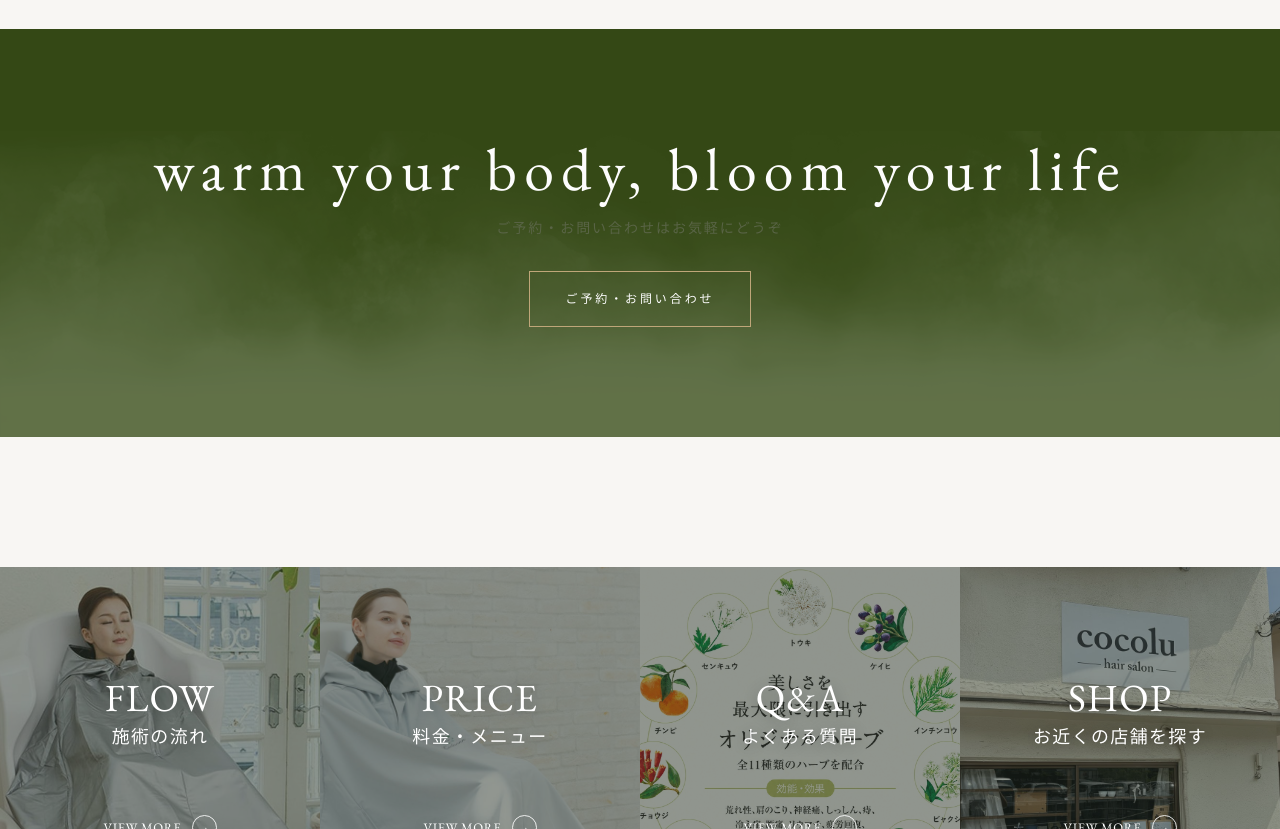
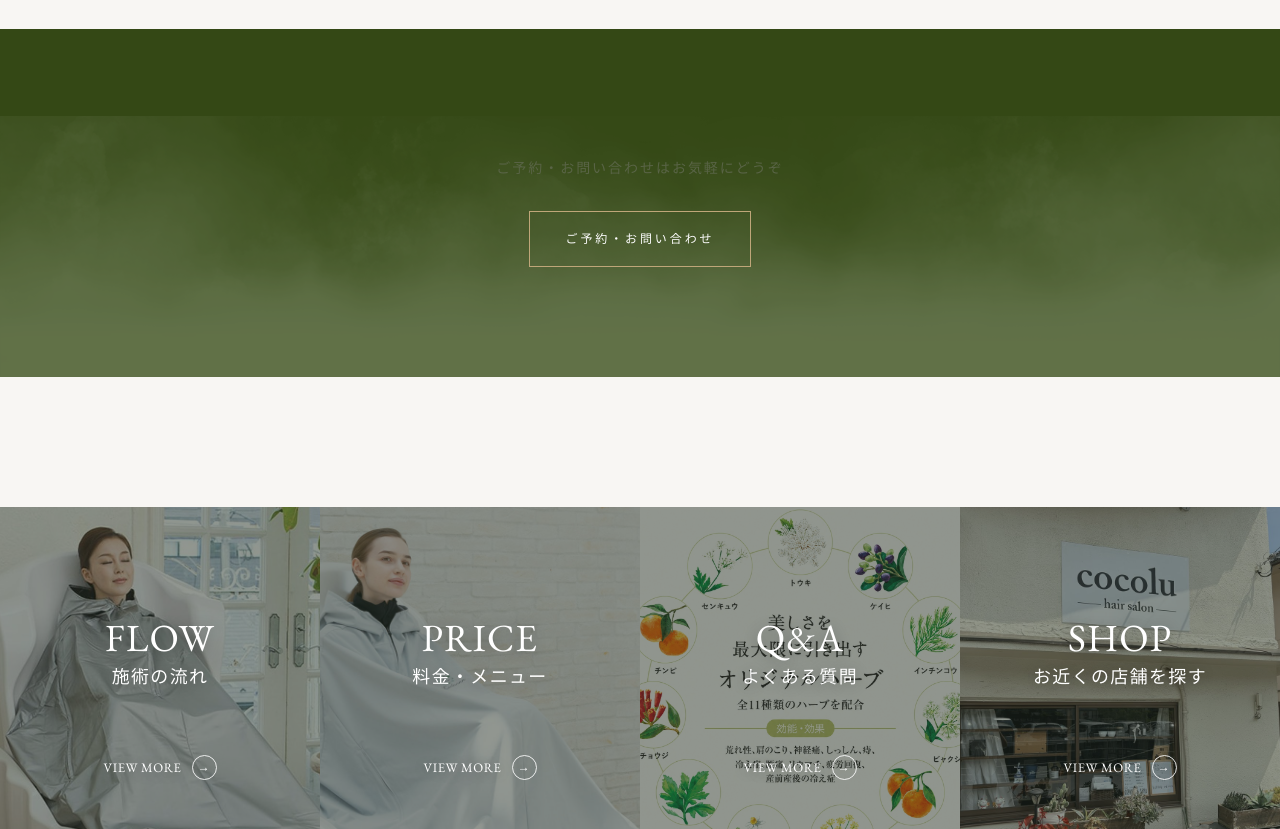
Before and after one commit to nino-0813/herb.yosahp, a Next.js app: page /menu in a window 1280 px wide. Shown: the part 1140-1969 px from the top of the page. Built offline with nearby package versions, Linux system fonts and the light colour scheme.

Commit message:
Remove English body bloom tagline

```diff
--- a/components/Intro.tsx
+++ b/components/Intro.tsx
@@ -55,7 +55,6 @@ export default function Intro() {
           <Leaf className="intro__leaf" />
           <span className="intro__name">{SITE.brand}</span>
         </span>
-        <span className="intro__tag">{SITE.catch.en}</span>
       </div>
     </div>
   );
--- a/components/ui.tsx
+++ b/components/ui.tsx
@@ -65,7 +65,6 @@ export function TrialBanner() {
 export function CtaBand() {
   return (
     <section className="cta-band">
-      <div className="cta-band__en">warm your body, bloom your life</div>
       <div className="cta-band__jp">ご予約・お問い合わせはお気軽にどうぞ</div>
       <ReserveLink className="btn btn--solid" eventLabel="cta_band">{SITE.reserveLabel}</ReserveLink>
     </section>
--- a/site.config.ts
+++ b/site.config.ts
@@ -14,7 +14,6 @@ export const SITE = {
   siteUrl: "https://www.yomogimushi-onu.jp",
   /** トップのキャッチ */
   catch: {
-    en: "Warm Your Body. Bloom Your Life.",
     jpLines: ["身体を温め、心を整え、新しい毎日へ。", "あなたを優しく温める、ハーブ蒸しサロン。"],
   },
   /** 予約導線（共通ボタンのリンク先）。自サイト予約フォームは "/reserve"。
```
